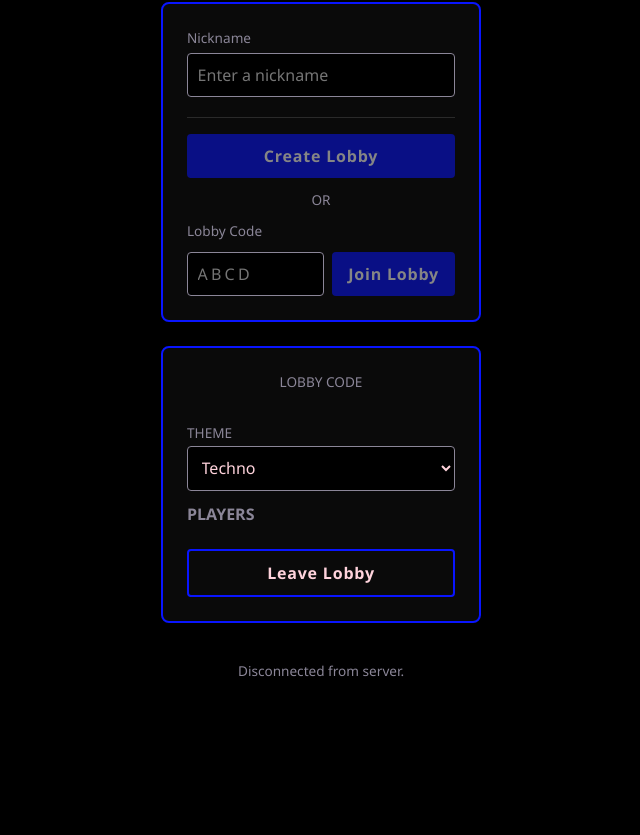
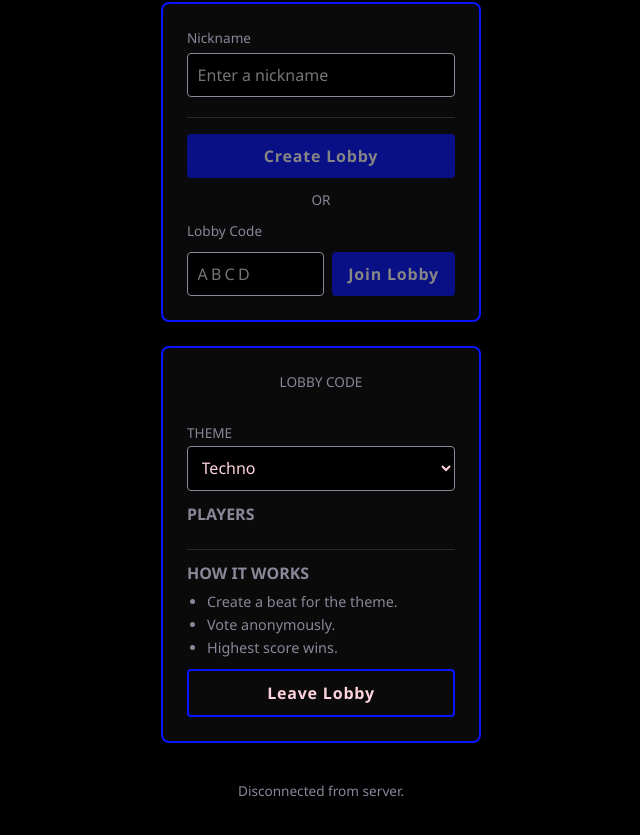
Before and after one commit to leezmc/beat-battle, a website with bundled scripts: page pages/matchmaking/matchmaking.html in a window 1280 px wide. Shown: the part 109-944 px from the top of the page, without its empty margins (319-959 px from the left). Before the commit the page ends 834 px from the top, so only its background shows below. Built offline with nearby package versions, Linux system fonts and the light colour scheme; no server answers.

Commit message:
added instructions

```diff
--- a/pages/matchmaking/matchmaking.css
+++ b/pages/matchmaking/matchmaking.css
@@ -125,6 +125,22 @@ input#lobby-code {
   border-radius: 4px;
 }
 
+.lobby-rules {
+  padding-top: 0.75rem;
+  border-top: 1px solid #2a2a2a;
+}
+
+.lobby-rules ul {
+  margin: 0.5rem 0 0;
+  padding-left: 1.25rem;
+  color: var(--muted);
+  font-size: 0.9rem;
+}
+
+.lobby-rules li + li {
+  margin-top: 0.25rem;
+}
+
 .status {
   min-height: 1.2em;
   color: var(--muted);
--- a/pages/matchmaking/matchmaking.html
+++ b/pages/matchmaking/matchmaking.html
@@ -44,6 +44,15 @@
             <h2>Players</h2>
             <ul id="player-list" class="player-list"></ul>
 
+            <div class="lobby-rules">
+                <h2>How It Works</h2>
+                <ul>
+                    <li>Create a beat for the theme.</li>
+                    <li>Vote anonymously.</li>
+                    <li>Highest score wins.</li>
+                </ul>
+            </div>
+
             <button id="start-btn" type="button" hidden>Start Game</button>
             <button id="leave-btn" type="button" class="secondary">Leave Lobby</button>
         </section>
--- a/pages/voting/voting.js
+++ b/pages/voting/voting.js
@@ -77,7 +77,7 @@ function showBeat({ currentBeat, canVote, voteEndsAt, voteIndex, totalBeats: mes
     button.classList.remove('selected');
     button.disabled = !canVote;
   });
-  playerStatusEl.textContent = canVote ? 'Now playing…' : 'This is your beat — sit back and listen!';
+  playerStatusEl.textContent = canVote ? 'Now playing…' : 'This is your beat - sit back and listen!';
 
   playBeat(currentBeat);
   startCountdown(voteEndsAt);
```
